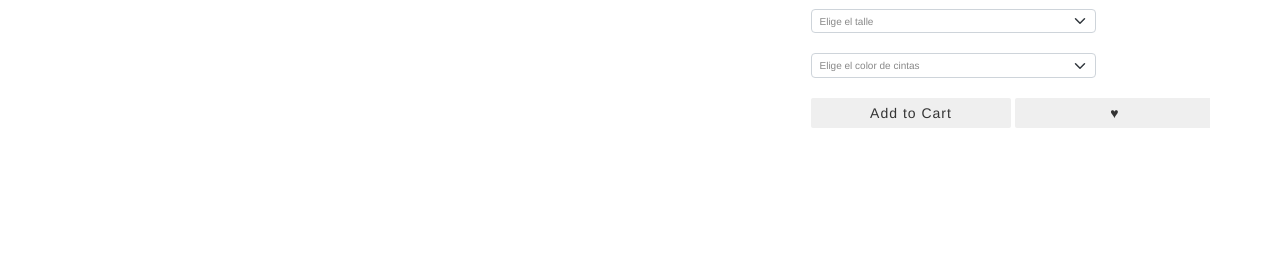
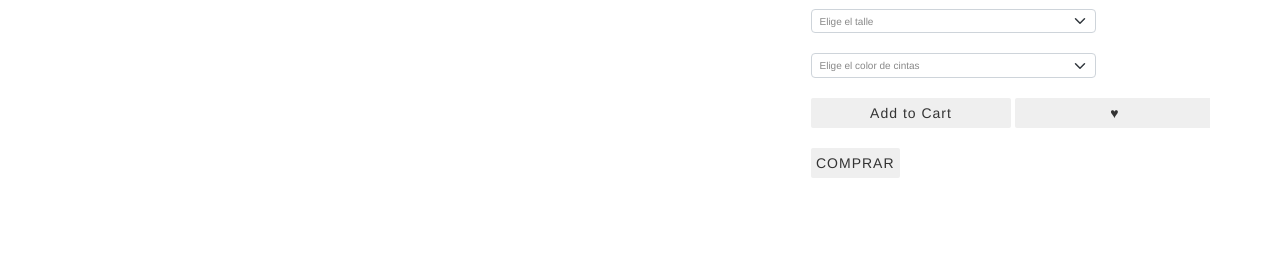
Before and after one commit to improvola/guardapolvoslady, a plain HTML site: page asimetrico.html in a window 1280 px wide. Shown: the part 410-678 px from the top of the page. Drawn offline with nearby package versions, Linux system fonts and the light colour scheme.

Commit message:
Update asimetrico.html

```diff
--- a/asimetrico.html
+++ b/asimetrico.html
@@ -125,7 +125,10 @@
             <button class="add">Add to Cart</button>
             <button class="like"><span>♥</span></button>
           </div>
+          <br>
+          <button onclick="window.location='https://api.whatsapp.com/send?phone=+11566063582&text=Hola!%20Quiero%20un%20guardapolvo%20Modelo%20TIRADORES%20AZUL%20en%20talle%20(complete%20talle)'" class="button-1">COMPRAR</button>
 
+        </div>
         </div>
        <div></div>
 
```
